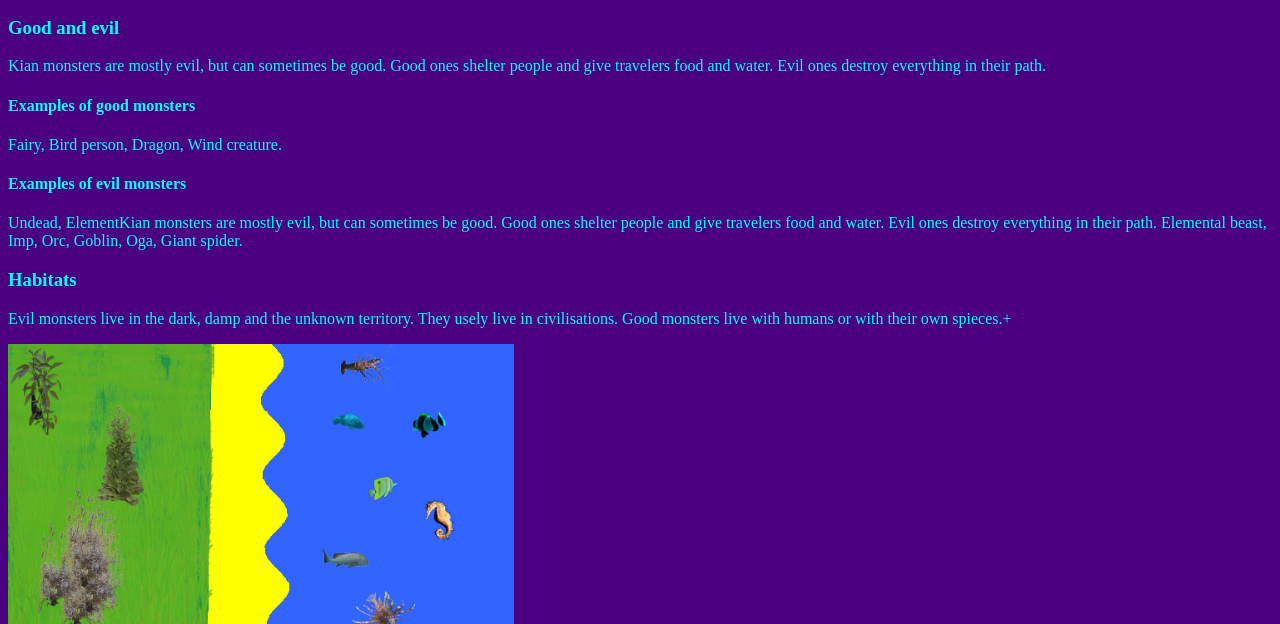
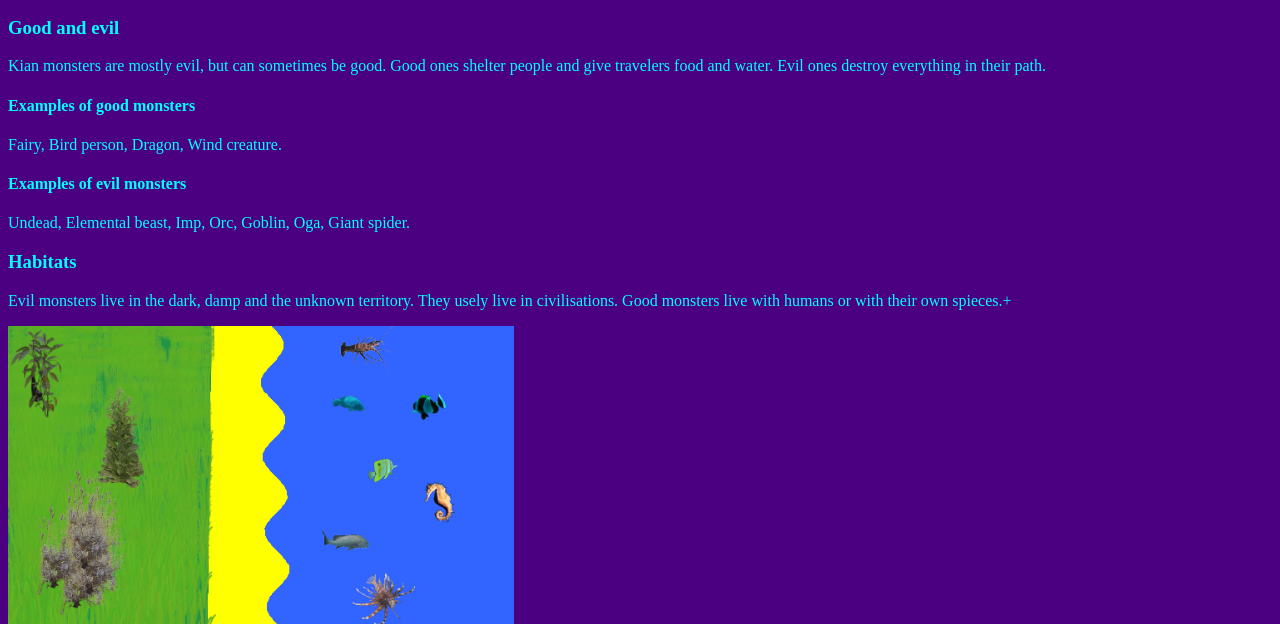
Before and after one commit to jessebro/jessebro.github.io, a plain HTML site: page kian/Kian monsters.html in a window 1280 px wide. Shown: the part 176-800 px from the top of the page. Drawn offline with Linux system fonts and the light colour scheme.

Commit message:
fix typo

```diff
--- a/kian/Kian monsters.html
+++ b/kian/Kian monsters.html
@@ -14,7 +14,7 @@
 <h4>Examples of good monsters</h4>
     Fairy, Bird person, Dragon, Wind creature.
     <h4>Examples of evil monsters</h4>
-    Undead, ElementKian monsters are mostly evil, but can sometimes be good. Good ones shelter people and give travelers food and water. Evil ones destroy everything in their path. Elemental beast, Imp, Orc, Goblin, Oga, Giant spider.
+    Undead, Elemental beast, Imp, Orc, Goblin, Oga, Giant spider.
     <h3>Habitats</h3>
     <p>Evil monsters live in the dark, damp and the unknown territory. They usely live in civilisations. Good monsters live with humans or with their own spieces.+ </p>
 <img src="img/Kian_landscape.png"/>
```
